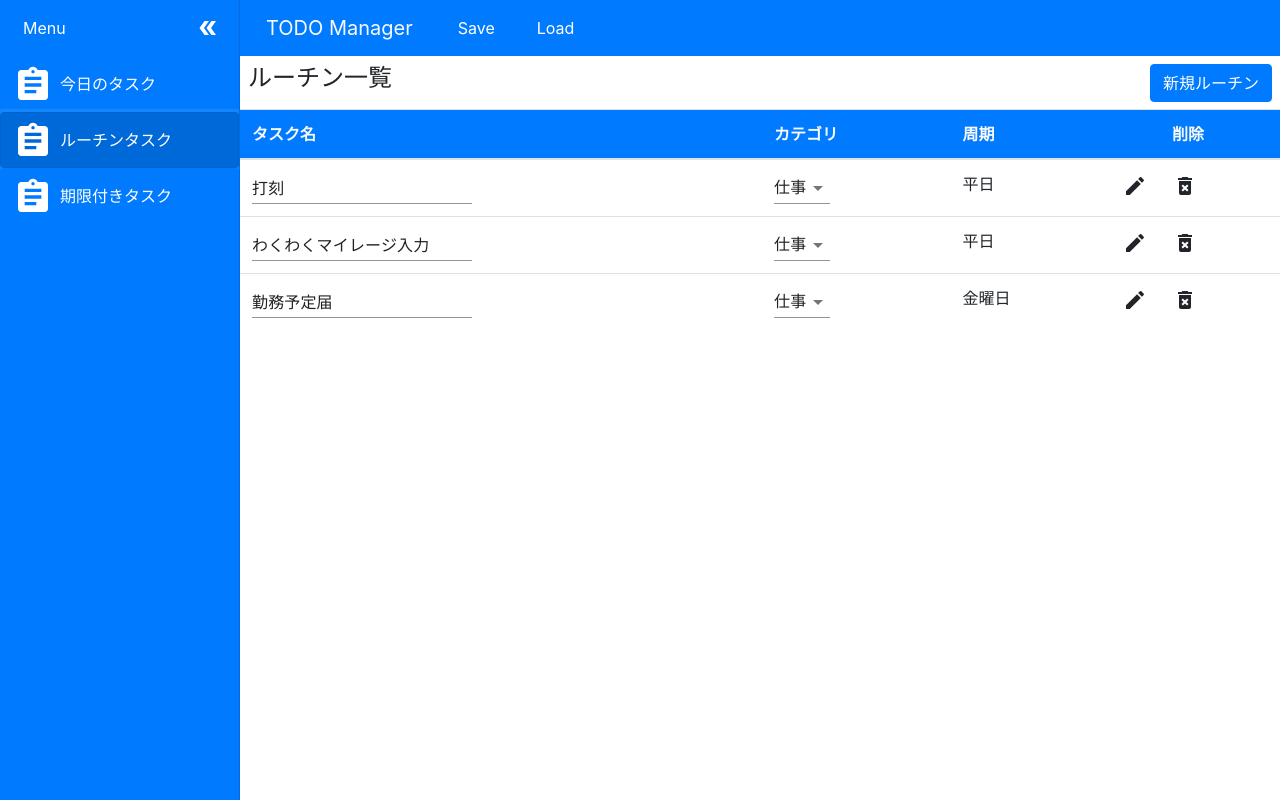
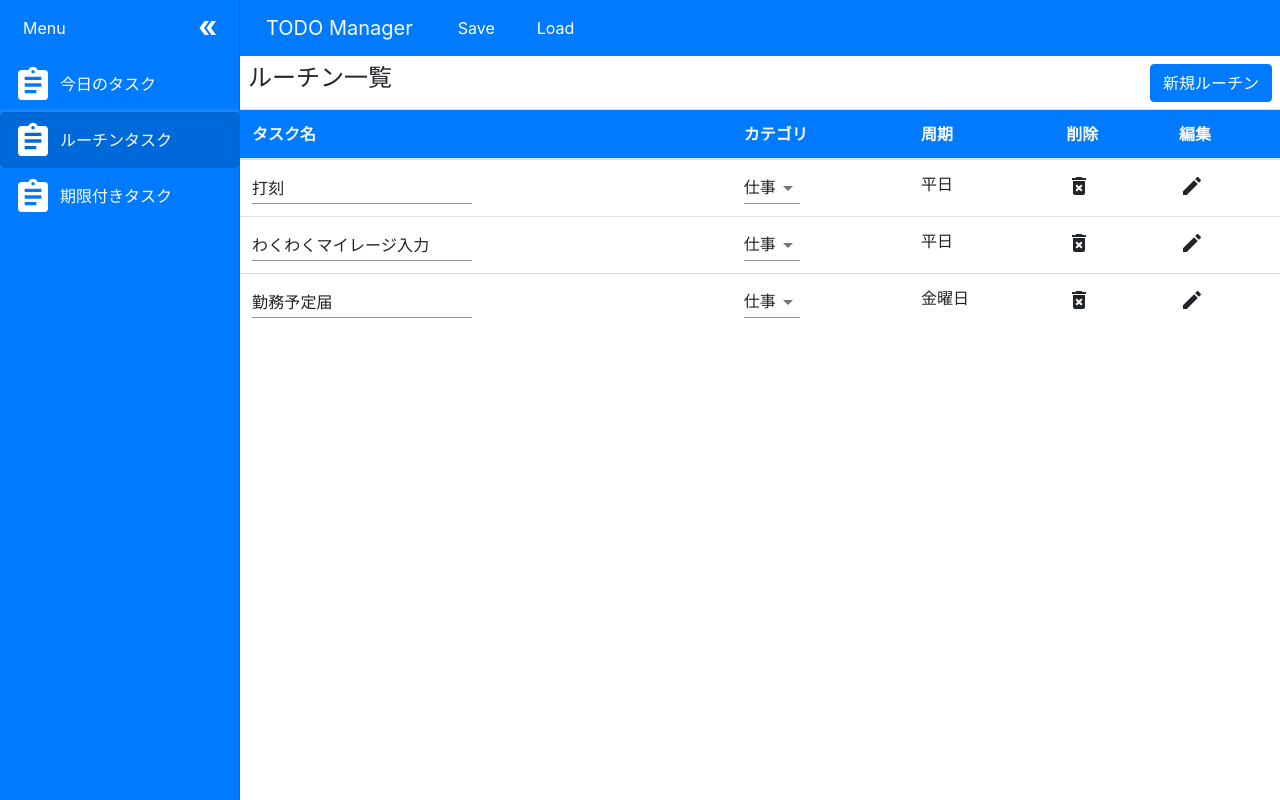
Before and after one commit to ritafuni/todo-manager, a React (Create React App) app: page / in a window 1280 px wide. Both pictures are taken after a click on the button "ルーチンタスク". Built offline with nearby package versions, Linux system fonts and the light colour scheme.

Commit message:
enabled to edit routines that already exist in the routine list

```diff
--- a/src/Components/EditRoutine.jsx
+++ b/src/Components/EditRoutine.jsx
@@ -172,6 +172,13 @@ function EditRoutine(props){
       default:
         return [];
     }
+  }
+
+  function SaveRoutine(){
+    if(props.editingRoutineIdx !== -1){
+      props.owFunc(props.editingRoutineIdx, routine);
+    }
+    props.changePageFunc('RoutineList');
   }
 
   return (
@@ -379,8 +386,8 @@ function EditRoutine(props){
         </CalendarGrid>
       </FormControl>
       <ButtonDiv>
-        <button classcontent='btn btn-primary' onClick={() => props.changePageFunc('RoutineList')}>ルーチンを保存</button>
-        <button classcontent='btn btn-primary' onClick={() => props.changePageFunc('RoutineList')}>キャンセル</button>
+        <button className='btn btn-primary' onClick={() => SaveRoutine()}>ルーチンを保存</button>
+        <button className='btn btn-primary' onClick={() => props.changePageFunc('RoutineList')}>キャンセル</button>
       </ButtonDiv>
     </div>
   );
--- a/src/Components/Routine.jsx
+++ b/src/Components/Routine.jsx
@@ -19,10 +19,6 @@ const Container = styled.tr`
   > td > button {
     padding: 0;
   }
-`;
-
-const EditButton = styled.button`
-  float: right;
 `;
 
 function Routine(props){
@@ -56,16 +52,19 @@ function Routine(props){
           </td>
           <td>
             {props.routine.cycle}
-            <EditButton className='btn' onClick = {() => {
-              props.setEditingRoutine(props.routine);
-              props.changePageFunc('EditRoutine');
-            }}>
-              <EditIcon />
-            </EditButton>
           </td>
           <td>
             <button className='btn' onClick = {() => props.delFunc(props.index)}>
               <DeleteForeverIcon />
+            </button>
+          </td>
+          <td>
+            <button className='btn' onClick = {() => {
+              props.setEditingRoutine(props.routine);
+              props.setEditingRoutineIdx(props.index);
+              props.changePageFunc('EditRoutine');
+            }}>
+              <EditIcon />
             </button>
           </td>
         </Container>
--- a/src/Components/RoutineHome.jsx
+++ b/src/Components/RoutineHome.jsx
@@ -24,7 +24,9 @@ const Container = styled.div`
 
 function Routines(props){
   const [routineList, setRoutineList] = React.useState(initialRoutines);
+  //編集中のルーチンの状態を保存しておくためのステート
   const [editingRoutine, setEditingRoutine] = React.useState(null);
+  const [editingRoutineIdx, setEditingRoutineIdx] = React.useState(-1);
   const [pageState, changePageState] = React.useState('RoutineList');
 
   function DeleteRoutine(index){
@@ -35,7 +37,16 @@ function Routines(props){
     });
   }
 
-  function OverwriteRoutine(index, type, value){
+  function OverWriteRoutine(index, routine){
+    let afterList = routineList.routines;
+    afterList[index] = routine;
+    setRoutineList({
+      routines: afterList,
+      routineCount: routineList.routineCount
+    });
+  }
+
+  function OverwriteRoutinePart(index, type, value){
     let afterList = routineList.routines;
     afterList[index] = {
       ...routineList.routines[index],
@@ -58,8 +69,9 @@ function Routines(props){
           changePageFunc={changePageState}
           routineList={routineList}
           delFunc={DeleteRoutine}
-          owFunc={OverwriteRoutine}
+          owFunc={OverwriteRoutinePart}
           setEditingRoutine={setEditingRoutine}
+          setEditingRoutineIdx={setEditingRoutineIdx}
         />
       }
       {
@@ -67,6 +79,8 @@ function Routines(props){
         <EditRoutine
           changePageFunc={changePageState}
           editingRoutine={editingRoutine}
+          editingRoutineIdx={editingRoutineIdx}
+          owFunc={OverWriteRoutine}
         />
       }
     </Container>
--- a/src/Components/RoutineList.jsx
+++ b/src/Components/RoutineList.jsx
@@ -31,6 +31,7 @@ function RoutineList(props){
             <th scope='col'>カテゴリ</th>
             <th scope='col'>周期</th>
             <th scope='col'>削除</th>
+            <th scope='col'>編集</th>
           </tr>
         </thead>
         <Droppable droppableId='RoutineDroppable'>
@@ -49,6 +50,7 @@ function RoutineList(props){
                 owFunc={props.owFunc}
                 changePageFunc={props.changePageFunc}
                 setEditingRoutine={props.setEditingRoutine}
+                setEditingRoutineIdx={props.setEditingRoutineIdx}
               />
             )}
             {provided.placeholder}
```
